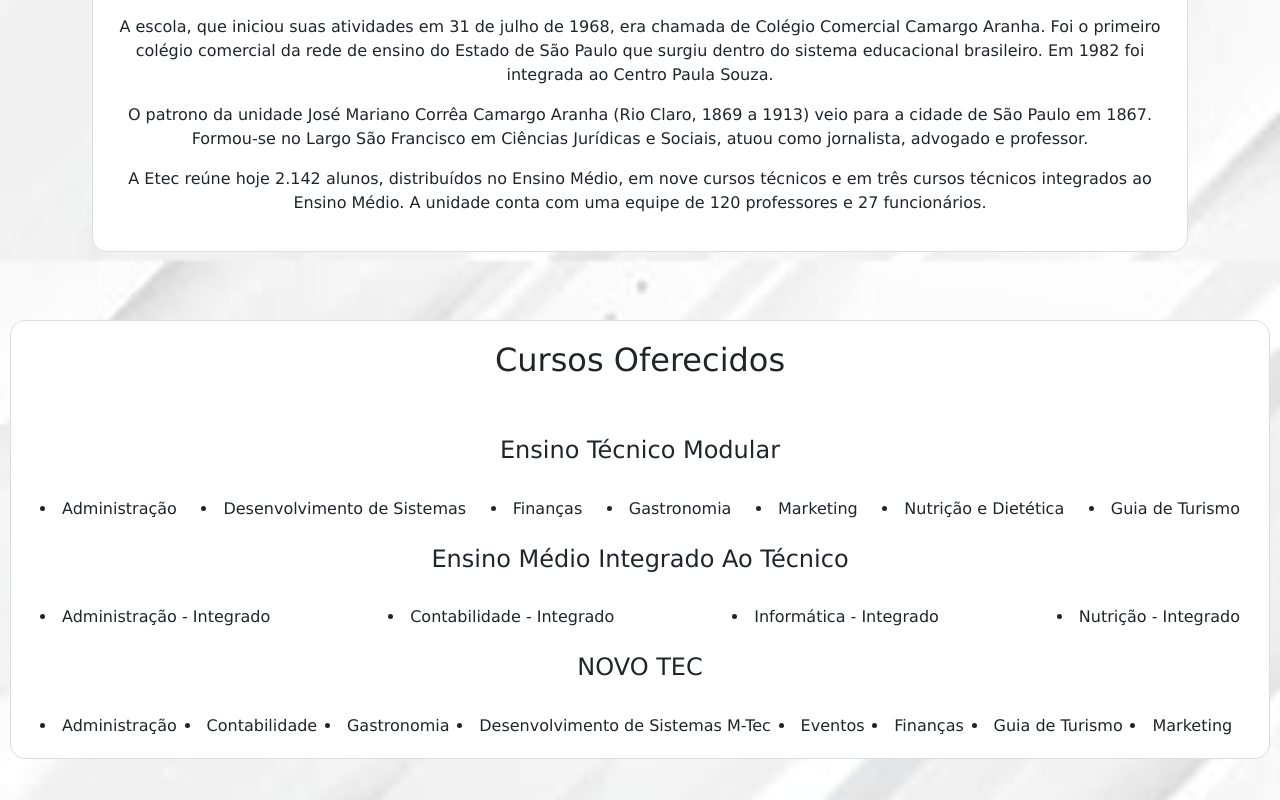
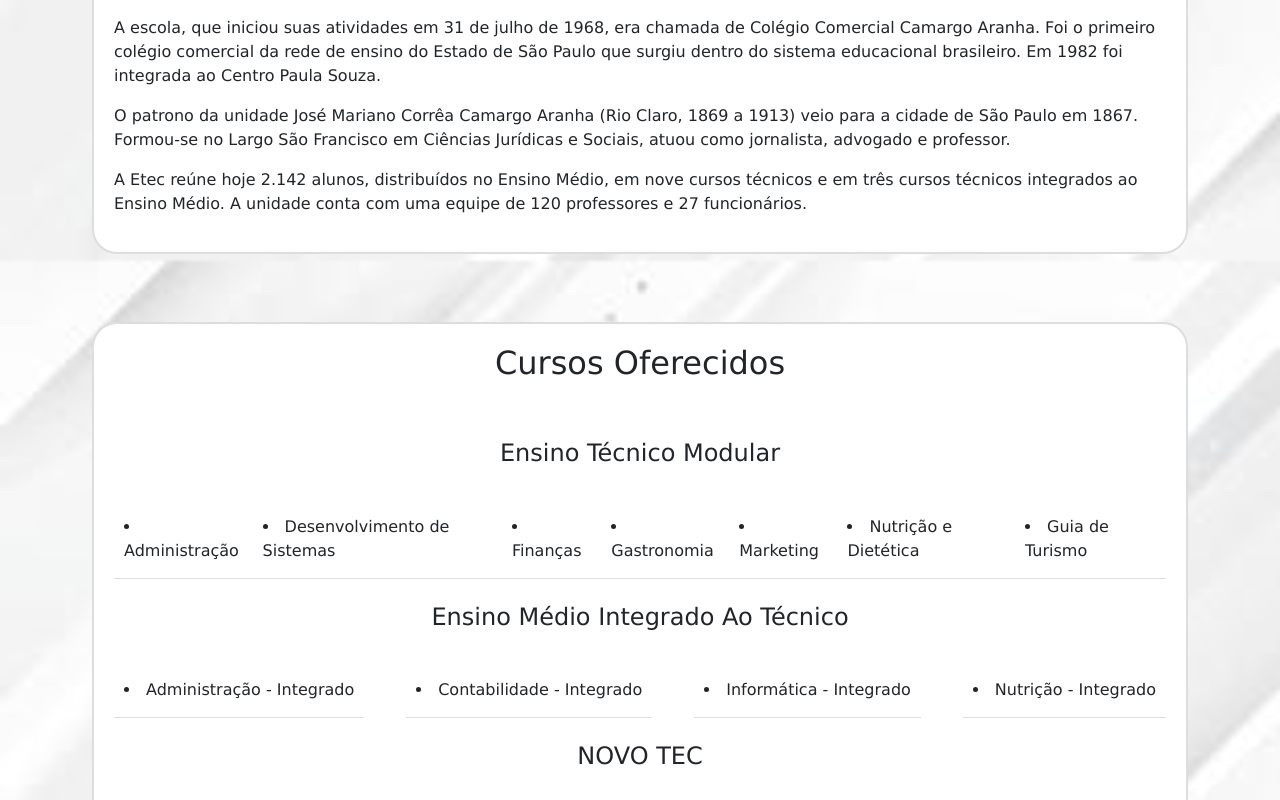
Before and after one commit to thekaiofc/Banco-de-Dados-2, a plain HTML site: page Projeto Camargo/index.html in a window 1280 px wide. Shown: the part 557-1357 px from the top of the page. Drawn offline with nearby package versions, Linux system fonts and the light colour scheme.

Commit message:
mudanças na seção de cursos

```diff
--- a/Projeto Camargo/index.html
+++ b/Projeto Camargo/index.html
@@ -3,19 +3,37 @@
     <head>
         <meta charset="UTF-8">
         <meta name="viewport" content="width=device-width, initial-scale=1.0">
-    <title>Escola Técnica - Página Inicial</title>
+        <title>Etec Professor Camargo Aranha</title>
         <link rel="stylesheet" href="style.css">
-    <link href="https://cdn.jsdelivr.net/npm/bootstrap@5.3.0/dist/css/bootstrap.min.css" rel="stylesheet">
+        <link
+            href="https://cdn.jsdelivr.net/npm/bootstrap@5.3.0/dist/css/bootstrap.min.css"
+            rel="stylesheet">
     </head>
     <body>
         <header>
             <nav>
                 <div class="logo"><img src="img/logo-header.png" width="110px"></div>
                 <ul>
-                <li><a href="index.html"><b>Início</b></a></li>
-                <li><a href="#sobre"><b>Sobre Nós</b></a></li>
-                <li><a href="#cursos"><b>Cursos</b></a></li>
-                <li><a href="#contato"><b>Contato</b></a></li>
+                    <li>
+                        <a href="index.html">
+                            <b>Início</b>
+                        </a>
+                    </li>
+                    <li>
+                        <a href="#sobre">
+                            <b>Sobre Nós</b>
+                        </a>
+                    </li>
+                    <li>
+                        <a href="#cursos">
+                            <b>Cursos</b>
+                        </a>
+                    </li>
+                    <li>
+                        <a href="#contato">
+                            <b>Contato</b>
+                        </a>
+                    </li>
                 </ul>
             </nav>
         </header>
@@ -28,21 +46,30 @@
                 <div class="text-box">
                     <h2>Sobre</h2>
                     <br>
-                <p>A escola, que iniciou suas atividades em 31 de julho de 1968, era chamada de Colégio Comercial Camargo Aranha. Foi o primeiro colégio comercial da rede de ensino do Estado de São Paulo que surgiu dentro do sistema educacional brasileiro. Em 1982 foi integrada ao Centro Paula Souza.</p>
-                <p>O patrono da unidade José Mariano Corrêa Camargo Aranha (Rio Claro, 1869 a 1913) veio para a cidade de São Paulo em 1867. Formou-se no Largo São Francisco em Ciências Jurídicas e Sociais, atuou como jornalista, advogado e professor.</p>
-                <p>A Etec reúne hoje 2.142 alunos, distribuídos no Ensino Médio,  em nove cursos técnicos e em três cursos técnicos integrados ao Ensino Médio. A unidade conta com uma equipe de 120 professores e 27 funcionários.</p>
+                    <p>A escola, que iniciou suas atividades em 31 de julho de 1968, era chamada de
+                        Colégio Comercial Camargo Aranha. Foi o primeiro colégio comercial da rede de
+                        ensino do Estado de São Paulo que surgiu dentro do sistema educacional
+                        brasileiro. Em 1982 foi integrada ao Centro Paula Souza.</p>
+                    <p>O patrono da unidade José Mariano Corrêa Camargo Aranha (Rio Claro, 1869 a
+                        1913) veio para a cidade de São Paulo em 1867. Formou-se no Largo São Francisco
+                        em Ciências Jurídicas e Sociais, atuou como jornalista, advogado e professor.</p>
+                    <p>A Etec reúne hoje 2.142 alunos, distribuídos no Ensino Médio, em nove cursos
+                        técnicos e em três cursos técnicos integrados ao Ensino Médio. A unidade conta
+                        com uma equipe de 120 professores e 27 funcionários.</p>
+                </div>
             </div>
         </section>
         <br>
         <br>
         <section id="cursos">
+            <div class="container">
                 <div class="text-box">
                     <h2>Cursos Oferecidos</h2>
                     <br>
                     <br>
                     <h4>Ensino Técnico Modular</h4>
                     <br>
-                <nav>
+                    <nav >
                         <li>Administração</li>
                         <li>Desenvolvimento de Sistemas</li>
                         <li>Finanças</li>
@@ -67,7 +94,7 @@
                         <li>Administração</li>
                         <li>Contabilidade</li>
                         <li>Gastronomia</li>
-                    <li>Desenvolvimento de Sistemas M-Tec </li>
+                        <li>Desenvolvimento de Sistemas M-Tec</li>
                         <li>Eventos</li>
                         <li>Finanças</li>
                         <li>Guia de Turismo</li>
@@ -80,33 +107,66 @@
         <br>
         <br>
         <section id="contato">
+            <div class="container">
                 <div class="text-box">
                     <h2>Contato</h2>
                     <br>
                     <form action="">
                         <div class="mb-3">
-                        <label for="exampleFormControlInput1" class="form-label">Nome </label>
-                        <input type="email" class="form-control" id="exampleFormControlInput1" placeholder="Nome">
+                            <label for="exampleFormControlInput1" class="form-label">Nome
+                            </label>
+                            <input
+                                type="email"
+                                class="form-control"
+                                id="exampleFormControlInput1"
+                                placeholder="Nome">
                         </div>
                         <div class="mb-3">
-                        <label for="exampleFormControlInput1" class="form-label">Email </label>
-                        <input type="email" class="form-control" id="exampleFormControlInput1" placeholder="Email">
+                            <label for="exampleFormControlInput1" class="form-label">Email
+                            </label>
+                            <input
+                                type="email"
+                                class="form-control"
+                                id="exampleFormControlInput1"
+                                placeholder="Email">
                         </div>
                         <div class="mb-3">
-                        <label for="exampleFormControlTextarea1" class="form-label">Mensagem </label>
-                        <textarea class="form-control" id="exampleFormControlTextarea1" rows="3" placeholder="Mensagem"></textarea>
+                            <label for="exampleFormControlTextarea1" class="form-label">Mensagem
+                            </label>
+                            <textarea
+                                class="form-control"
+                                id="exampleFormControlTextarea1"
+                                rows="3"
+                                placeholder="Mensagem"></textarea>
                         </div>
                     </form>
                 </div>
+            </div>
         </section>
+        <br>
+        <br>
 
         <footer>
             <ul class="footer-links">
-            <li><a href="#"><b>Política de Privacidade</b></a></li>
-            <li><a href="#"><b>Termos e Condições</b></a></li>
-            <li><a href="#"><b>Redes Sociais</b></a></li>
+                <li>
+                    <a href="#">
+                        <b>Política de Privacidade</b>
+                    </a>
+                </li>
+                <li>
+                    <a href="#">
+                        <b>Termos e Condições</b>
+                    </a>
+                </li>
+                <li>
+                    <a href="#">
+                        <b>Redes Sociais</b>
+                    </a>
+                </li>
             </ul>
-        <p> <b>&copy; 2023 Etec Camargo Aranha. Todos os direitos reservados.</b></p>
+            <p>
+                <b>&copy; 2023 Etec Camargo Aranha. Todos os direitos reservados.</b>
+            </p>
         </footer>
     </body>
 </html>
--- a/Projeto Camargo/style.css
+++ b/Projeto Camargo/style.css
@@ -89,23 +89,36 @@ footer {
     text-decoration: none;
     font-family: Verdana, Geneva, Tahoma, sans-serif;
 }
-/* .sobre{
-    display: inline-flex;
-} */
+
 .container {
-    /* display: flex; */
     justify-content: center;
     align-items: center;
+}
+.text-box nav li{
+    list-style: disc;
+    padding: 15px 10px;
+    border-bottom: 1px solid #ddd;
+    transition: background-color 0.2s;
 }
 .text-box {
     background-color: #fff;
     padding: 20px;
-    border: 1px solid #ddd;
-    border-radius: 15px;
+    border: 2px solid #ddd;
+    border-radius: 25px;
     margin: 10px;
-    text-align: center;
     font-family: Verdana, Geneva, Tahoma, sans-serif;
+
 }
+nav li:hover {
+    background-color: #cdcbcb;
+    cursor: pointer;
+  }
 h1{
     font-family: Verdana, Geneva, Tahoma, sans-serif;
 }
+.text-box h4 {
+    text-align: center;
+}
+.text-box h2{
+    text-align: center;
+}
```
Lines whose indentation alone changed are shown as unchanged.
